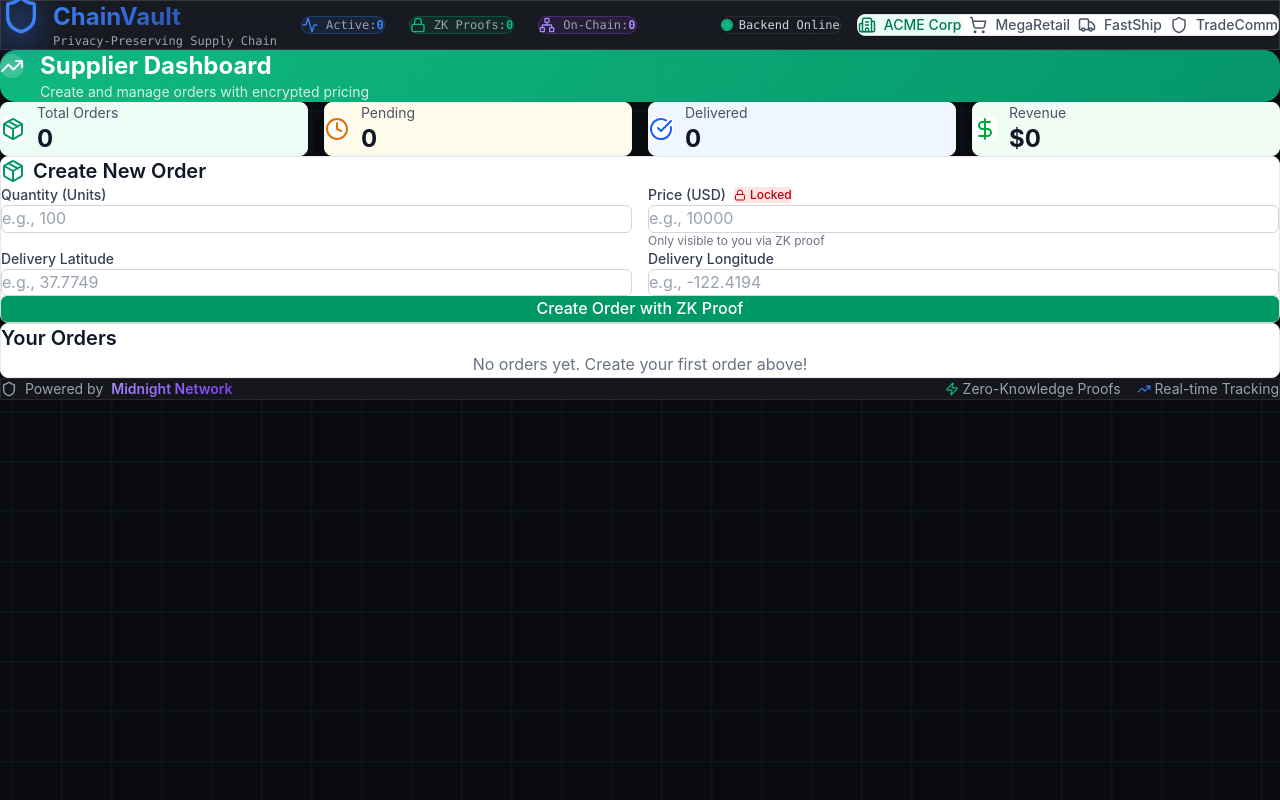
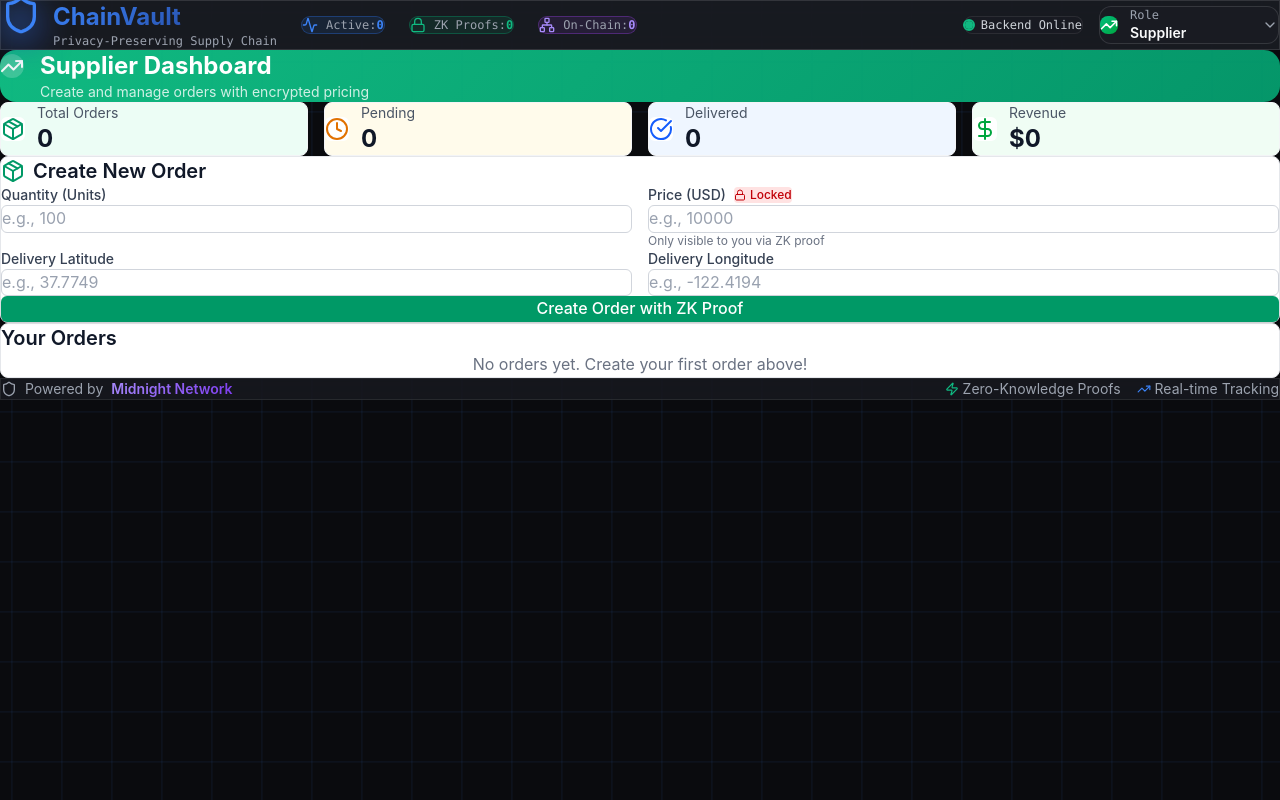
Before and after one commit to jasonyi33/midnight_summit_hackathon, a Next.js app in the folder frontend/: page / in a window 1280 px wide. Built offline with nearby package versions, Linux system fonts and the light colour scheme.

Commit message:
feat(frontend): Redesign RoleSwitcher with animations

```diff
--- a/frontend/components/RoleSwitcher.tsx
+++ b/frontend/components/RoleSwitcher.tsx
@@ -1,48 +1,155 @@
 'use client';
 
 import { UserRole } from '@/lib/types';
-import { ROLE_COLORS, ROLE_LABELS } from '@/lib/constants';
-import { Building2, ShoppingCart, Truck, Shield } from 'lucide-react';
+import { TrendingUp, Shield, Truck, FileText, ChevronDown } from 'lucide-react';
+import { useState } from 'react';
+import { motion, AnimatePresence } from 'framer-motion';
 
 interface RoleSwitcherProps {
   currentRole: UserRole;
   onRoleChange: (role: UserRole) => void;
 }
 
-const ROLE_ICONS = {
-  supplier: Building2,
-  buyer: ShoppingCart,
-  logistics: Truck,
-  regulator: Shield
-};
+const roles = [
+  {
+    value: 'supplier' as UserRole,
+    label: 'Supplier',
+    icon: TrendingUp,
+    color: 'emerald',
+    gradient: 'from-emerald-500 to-green-600'
+  },
+  {
+    value: 'buyer' as UserRole,
+    label: 'Buyer',
+    icon: Shield,
+    color: 'blue',
+    gradient: 'from-blue-500 to-blue-700'
+  },
+  {
+    value: 'logistics' as UserRole,
+    label: 'Logistics',
+    icon: Truck,
+    color: 'cyan',
+    gradient: 'from-cyan-500 to-blue-500'
+  },
+  {
+    value: 'regulator' as UserRole,
+    label: 'Regulator',
+    icon: FileText,
+    color: 'purple',
+    gradient: 'from-purple-500 to-purple-700'
+  }
+];
 
 export default function RoleSwitcher({ currentRole, onRoleChange }: RoleSwitcherProps) {
-  const roles: UserRole[] = ['supplier', 'buyer', 'logistics', 'regulator'];
+  const [isOpen, setIsOpen] = useState(false);
+
+  const currentRoleData = roles.find(r => r.value === currentRole);
+  const CurrentIcon = currentRoleData?.icon || Shield;
 
   return (
-    <div className="flex gap-2 p-2 bg-white rounded-lg shadow-sm border border-gray-200">
-      {roles.map((role) => {
-        const Icon = ROLE_ICONS[role];
-        const isActive = currentRole === role;
-        const colors = ROLE_COLORS[role];
+    <div className="relative">
+      {/* Current Role Button */}
+      <motion.button
+        whileHover={{ scale: 1.02 }}
+        whileTap={{ scale: 0.98 }}
+        onClick={() => setIsOpen(!isOpen)}
+        className="glass-strong px-4 py-2.5 rounded-xl flex items-center gap-3 min-w-[180px] transition-all hover:border-[var(--accent-primary)] group"
+      >
+        <div className={`p-2 rounded-lg bg-gradient-to-br ${currentRoleData?.gradient} relative`}>
+          <div className="absolute inset-0 bg-white/20 rounded-lg blur-sm opacity-0 group-hover:opacity-100 transition-opacity"></div>
+          <CurrentIcon size={18} className="relative text-white" />
+        </div>
 
-        return (
-          <button
-            key={role}
-            onClick={() => onRoleChange(role)}
-            className={`
-              flex items-center gap-2 px-4 py-2 rounded-md font-medium text-sm transition-all
-              ${isActive
-                ? `${colors.bg} ${colors.text} shadow-sm`
-                : 'text-gray-600 hover:bg-gray-50'
-              }
-            `}
-          >
-            <Icon size={18} />
-            <span>{ROLE_LABELS[role]}</span>
-          </button>
-        );
-      })}
+        <div className="flex-1 text-left">
+          <div className="text-xs text-[var(--text-tertiary)] font-mono">Role</div>
+          <div className="text-sm font-semibold text-[var(--text-primary)]">
+            {currentRoleData?.label}
+          </div>
+        </div>
+
+        <ChevronDown
+          size={16}
+          className={`text-[var(--text-tertiary)] transition-transform ${isOpen ? 'rotate-180' : ''}`}
+        />
+      </motion.button>
+
+      {/* Dropdown Menu */}
+      <AnimatePresence>
+        {isOpen && (
+          <>
+            {/* Backdrop */}
+            <div
+              className="fixed inset-0 z-40"
+              onClick={() => setIsOpen(false)}
+            />
+
+            {/* Menu */}
+            <motion.div
+              initial={{ opacity: 0, y: -10, scale: 0.95 }}
+              animate={{ opacity: 1, y: 0, scale: 1 }}
+              exit={{ opacity: 0, y: -10, scale: 0.95 }}
+              transition={{ duration: 0.2 }}
+              className="absolute right-0 mt-2 w-64 glass-strong rounded-xl border border-[var(--border-default)] overflow-hidden z-50 shadow-xl"
+            >
+              <div className="p-2 space-y-1">
+                {roles.map((role) => {
+                  const Icon = role.icon;
+                  const isActive = role.value === currentRole;
+
+                  return (
+                    <motion.button
+                      key={role.value}
+                      whileHover={{ x: 4 }}
+                      onClick={() => {
+                        onRoleChange(role.value);
+                        setIsOpen(false);
+                      }}
+                      className={`w-full px-3 py-3 rounded-lg flex items-center gap-3 transition-all group ${
+                        isActive
+                          ? 'bg-[var(--bg-elevated)] border border-[var(--accent-primary)]'
+                          : 'hover:bg-[var(--bg-elevated)] border border-transparent'
+                      }`}
+                    >
+                      <div className={`p-2 rounded-lg bg-gradient-to-br ${role.gradient} relative`}>
+                        {isActive && (
+                          <div className="absolute inset-0 bg-white/30 rounded-lg blur-sm animate-pulse"></div>
+                        )}
+                        <Icon size={18} className="relative text-white" />
+                      </div>
+
+                      <div className="flex-1 text-left">
+                        <div className="text-sm font-semibold text-[var(--text-primary)] flex items-center gap-2">
+                          {role.label}
+                          {isActive && (
+                            <div className="w-1.5 h-1.5 rounded-full bg-[var(--accent-success)] animate-pulse"></div>
+                          )}
+                        </div>
+                        <div className="text-xs text-[var(--text-tertiary)] capitalize">
+                          {role.value}
+                        </div>
+                      </div>
+
+                      {isActive && (
+                        <div className="text-[var(--accent-primary)] text-xs font-mono">
+                          Active
+                        </div>
+                      )}
+                    </motion.button>
+                  );
+                })}
+              </div>
+
+              {/* Footer */}
+              <div className="border-t border-[var(--border-default)] px-4 py-2 bg-[var(--bg-primary)]">
+                <p className="text-xs text-[var(--text-tertiary)] text-center">
+                  Switch roles to view different dashboards
+                </p>
+              </div>
+            </motion.div>
+          </>
+        )}
+      </AnimatePresence>
     </div>
   );
 }
```
